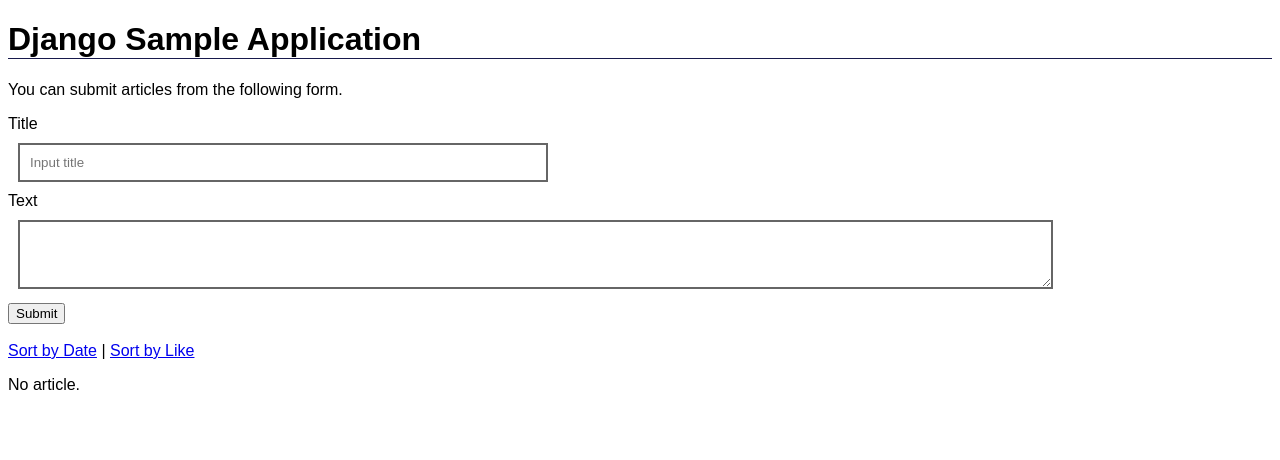
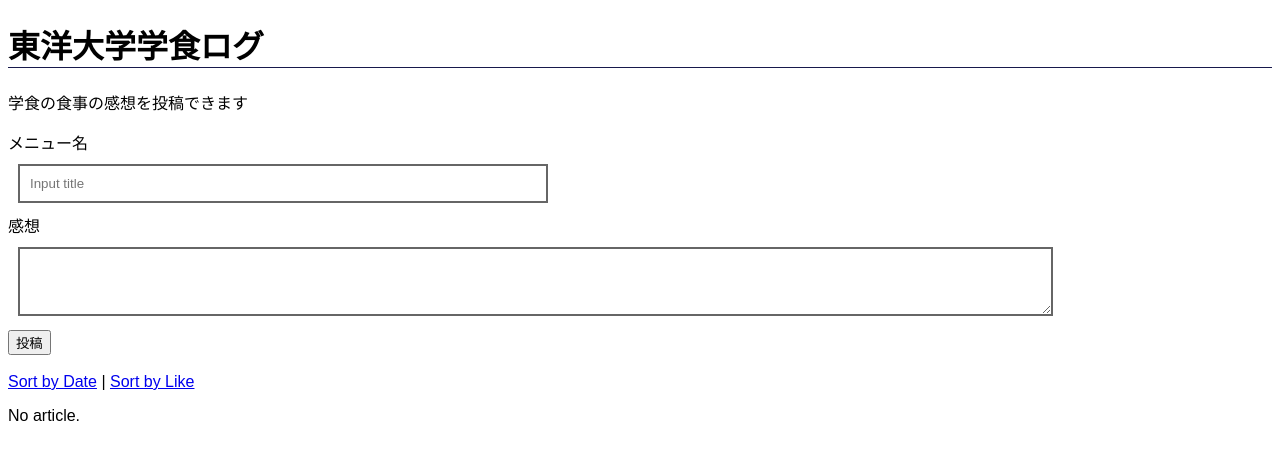
Before and after one commit to s1f10210201/team-project1, a Django app: page / in a window 1280 px wide. Shown: the part 68-528 px from the top of the page. Run offline with Django 3.2, Linux system fonts and the light colour scheme.

Commit message:
css変更1

```diff
--- a/blog/static/blog/css/default.css
+++ b/blog/static/blog/css/default.css
@@ -4,6 +4,7 @@
 
 h1 {
     border-bottom: solid 1px #17194c;
+    font-style:  fantasy;
 }
 
 #header {
--- a/blog/templates/blog/index.html
+++ b/blog/templates/blog/index.html
@@ -12,20 +12,20 @@
     <div id="header">
       <img src="{% static 'blog/img/iniad.png' %}" alt="Logo">
     </div>
-    <h1>Django Sample Application</h1>
-    <p>You can submit articles from the following form.</p>
+    <h1>東洋大学学食ログ</h1>
+    <p>学食の食事の感想を投稿できます</p>
     <form action="{% url 'index' %}" method="post">
       {% csrf_token %}
       <div>
-        <label for="titleInput">Title</label><br>
+        <label for="titleInput">メニュー名</label><br>
         <input id="titleInput" name="title" type="text" placeholder="Input title">
       </div>
       <div>
-        <label for="textInput">Text</label><br>
+        <label for="textInput">感想</label><br>
         <textarea id="textInput" name="text" rows="3"></textarea>
       </div>
       <div>
-        <button type="submit">Submit</button>
+        <button type="submit">投稿</button>
       </div>
     </form>
     <br>
```
